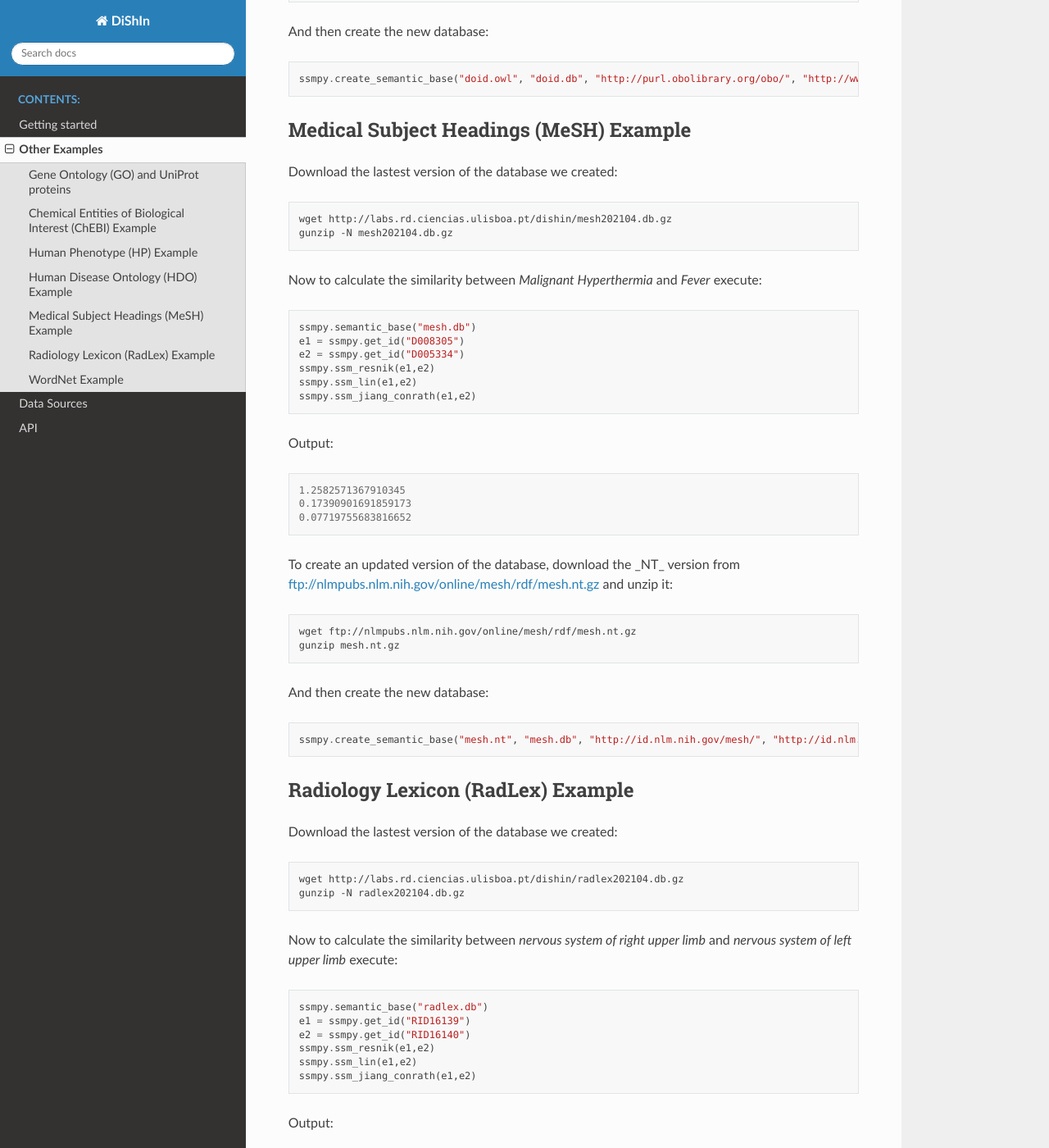
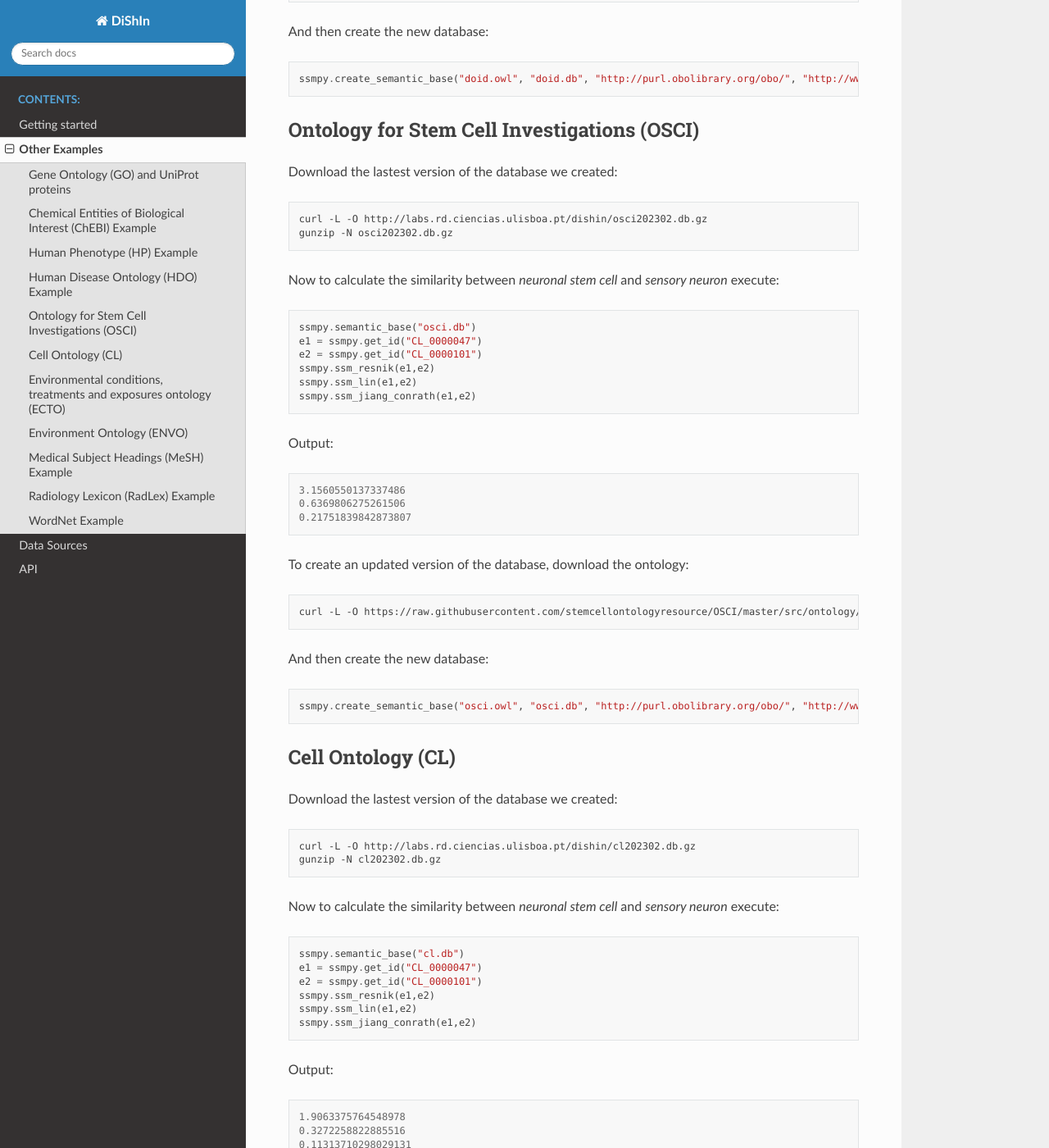
Before and after one commit to lasigeBioTM/DiShIn, a Sphinx documentation site: the page built from docs/other_examples.rst, in a window 1280 px wide and 1400 px high, scrolled down 3778 px. Shown: the whole window at 82% size. Built offline with Sphinx 7.4.7 and the Read the Docs theme 2.0.0, drawn with Linux system fonts in a browser that asks for light colours; some of the changed text lies outside the part shown.

Commit message:
documentation update

```diff
--- a/docs/other_examples.rst
+++ b/docs/other_examples.rst
@@ -13,8 +13,8 @@ Download the latest version of the database we created:
 
 .. code:: shell
 
-     wget http://labs.rd.ciencias.ulisboa.pt/dishin/go202104.db.gz
-     gunzip -N go202104.db.gz
+     curl -L -O http://labs.rd.ciencias.ulisboa.pt/dishin/go202302.db.gz
+     gunzip -N go202302.db.gz
 
 Now to calculate the similarity between *maltose biosynthetic process*
 and *maltose catabolic process*, first we need to obtain the semantic base IDs of those concepts:
@@ -57,17 +57,16 @@ Output:
 
 .. code:: python
 
-  0.6015115682274214
-  0.12201023476842265
-  0.09317326288224918
-
+   0.47838902966531843
+   0.09255485176480098
+   0.09036345699860157
 
 To create an updated version of the database, download the ontology and annotations:
 
 .. code:: shell
 
-    wget http://purl.obolibrary.org/obo/go.owl
-    wget http://geneontology.org/gene-associations/goa_uniprot_all_noiea.gaf.gz
+    curl -L -O http://purl.obolibrary.org/obo/go.owl
+    curl -L -O http://geneontology.org/gene-associations/goa_uniprot_all_noiea.gaf.gz
     gunzip goa_uniprot_all_noiea.gaf.gz
 
 The annotations will be used to calculate the extrinsic information content.
@@ -88,8 +87,8 @@ Download the lastest version of the database we created:
 
 .. code:: shell
 
-     wget http://labs.rd.ciencias.ulisboa.pt/dishin/chebi202104.db.gz
-     gunzip -N chebi202104.db.gz
+     curl -L -O http://labs.rd.ciencias.ulisboa.pt/dishin/chebi202302.db.gz
+     gunzip -N chebi202302.db.gz
 
 
 Now to calculate the similarity between *aripiprazole* and *bithionol*
@@ -109,15 +108,15 @@ Output:
 
 .. code:: python
 
-     1.4393842298350599
-     0.12935491517581163
-     0.049077257018319796
+     1.476632415671022
+     0.13064609500712546
+     0.048421904489541145
 
 To create an updated version of the database, download the ontology:
 
 .. code:: shell
 
-    wget http://purl.obolibrary.org/obo/chebi/chebi_lite.owl
+    curl -L -O http://purl.obolibrary.org/obo/chebi/chebi_lite.owl
 
 And then create the new database:
 
@@ -133,8 +132,8 @@ Download the lastest version of the database we created:
 
 .. code:: shell
 
-     wget http://labs.rd.ciencias.ulisboa.pt/dishin/hp202104.db.gz
-     gunzip -N hp202104.db.gz
+     curl -L -O http://labs.rd.ciencias.ulisboa.pt/dishin/hp202302.db.gz
+     gunzip -N hp202302.db.gz
 
 Now to calculate the similarity between *Optic nerve coloboma* and
 *Optic nerve dysplasia* execute:
@@ -152,16 +151,15 @@ Output:
 
 .. code:: python
 
-    4.593979372426621
-    0.5118244533189668
-    0.10242304162282165
-
+    4.617876786673204
+    0.5108021406767812
+    0.10157307132754399
 
 To create an updated version of the database, download the ontology:
 
 .. code:: shell
 
-    wget http://purl.obolibrary.org/obo/hp.owl
+    curl -L -O http://purl.obolibrary.org/obo/hp.owl
 
 And then create the new database:
 
@@ -177,8 +175,8 @@ Download the lastest version of the database we created:
 
 .. code:: shell
 
-     wget http://labs.rd.ciencias.ulisboa.pt/dishin/doid202104.db.gz
-     gunzip -N doid202104.db.gz
+     curl -L -O http://labs.rd.ciencias.ulisboa.pt/dishin/doid202302.db.gz
+     gunzip -N doid202302.db.gz
 
 Now to calculate the similarity between *Asthma* and *Lung cancer*
 execute:
@@ -196,21 +194,190 @@ Output:
 
 .. code:: python
 
-    2.3627836143597176
-    0.4328907089097581
-    0.13906777879867938
+    2.4006601711893345
+    0.4363310773119593
+    0.13884016970564805
 
 To create an updated version of the database, download the ontology:
 
 .. code:: shell
 
-     wget http://purl.obolibrary.org/obo/doid.owl
+     curl -L -O http://purl.obolibrary.org/obo/doid.owl
 
 And then create the new database:
 
 .. code:: python
 
     ssmpy.create_semantic_base("doid.owl", "doid.db", "http://purl.obolibrary.org/obo/", "http://www.w3.org/2000/01/rdf-schema#subClassOf", '')
+
+Ontology for Stem Cell Investigations (OSCI)
+~~~~~~~~~~~~~~~~~~~~~~~~~~~~~~~~~~~~~~~~~~~~~
+
+Download the lastest version of the database we created:
+
+.. code:: shell
+
+     curl -L -O http://labs.rd.ciencias.ulisboa.pt/dishin/osci202302.db.gz
+     gunzip -N osci202302.db.gz
+
+Now to calculate the similarity between *neuronal stem cell* and *sensory neuron*
+execute:
+
+.. code:: python
+
+    ssmpy.semantic_base("osci.db")
+    e1 = ssmpy.get_id("CL_0000047")
+    e2 = ssmpy.get_id("CL_0000101")
+    ssmpy.ssm_resnik(e1,e2)
+    ssmpy.ssm_lin(e1,e2)
+    ssmpy.ssm_jiang_conrath(e1,e2)
+
+Output:
+
+.. code:: python
+
+    3.1560550137337486
+    0.6369806275261506
+    0.21751839842873807
+
+To create an updated version of the database, download the ontology:
+
+.. code:: shell
+
+     curl -L -O https://raw.githubusercontent.com/stemcellontologyresource/OSCI/master/src/ontology/osci.owl
+
+And then create the new database:
+
+.. code:: python
+
+    ssmpy.create_semantic_base("osci.owl", "osci.db", "http://purl.obolibrary.org/obo/", "http://www.w3.org/2000/01/rdf-schema#subClassOf", '')
+
+Cell Ontology (CL)
+~~~~~~~~~~~~~~~~~~
+
+Download the lastest version of the database we created:
+
+.. code:: shell
+
+     curl -L -O http://labs.rd.ciencias.ulisboa.pt/dishin/cl202302.db.gz
+     gunzip -N cl202302.db.gz
+
+Now to calculate the similarity between *neuronal stem cell* and *sensory neuron*
+execute:
+
+.. code:: python
+
+    ssmpy.semantic_base("cl.db")
+    e1 = ssmpy.get_id("CL_0000047")
+    e2 = ssmpy.get_id("CL_0000101")
+    ssmpy.ssm_resnik(e1,e2)
+    ssmpy.ssm_lin(e1,e2)
+    ssmpy.ssm_jiang_conrath(e1,e2)
+
+Output:
+
+.. code:: python
+
+    1.9063375764548978
+    0.3272258822885516
+    0.11313710298029131
+
+To create an updated version of the database, download the ontology:
+
+.. code:: shell
+
+     curl -L -O http://purl.obolibrary.org/obo/cl.owl
+
+And then create the new database:
+
+.. code:: python
+
+    ssmpy.create_semantic_base("cl.owl", "cl.db", "http://purl.obolibrary.org/obo/", "http://www.w3.org/2000/01/rdf-schema#subClassOf", '')
+
+Environmental conditions, treatments and exposures ontology (ECTO)
+~~~~~~~~~~~~~~~~~~~~~~~~~~~~~~~~~~~~~~~~~~~~~~~~~~~~~~~~~~~~~~~~~~
+
+Download the lastest version of the database we created:
+
+.. code:: shell
+
+     curl -L -O http://labs.rd.ciencias.ulisboa.pt/dishin/ecto202302.db.gz
+     gunzip -N ecto202302.db.gz
+
+Now to calculate the similarity between *water vapour saturated air* and *pressure of air*
+execute:
+
+.. code:: python
+
+    ssmpy.semantic_base("ecto.db")
+    e1 = ssmpy.get_id("ENVO:01000829")
+    e2 = ssmpy.get_id("ENVO:09200011")
+    ssmpy.ssm_resnik(e1,e2)
+    ssmpy.ssm_lin(e1,e2)
+    ssmpy.ssm_jiang_conrath(e1,e2)
+
+Output:
+
+.. code:: python
+
+    0.4783673341124399
+    0.052996013929053794
+    0.05526015750810917
+
+To create an updated version of the database, download the ontology:
+
+.. code:: shell
+
+     curl -L -O http://purl.obolibrary.org/obo/ecto.owl
+
+And then create the new database:
+
+.. code:: python
+
+    ssmpy.create_semantic_base("ecto.owl", "ecto.db", "http://purl.obolibrary.org/obo/", "http://www.w3.org/2000/01/rdf-schema#subClassOf", '')
+
+Environment Ontology (ENVO)
+~~~~~~~~~~~~~~~~~~~~~~~~~~~
+
+Download the lastest version of the database we created:
+
+.. code:: shell
+
+     curl -L -O http://labs.rd.ciencias.ulisboa.pt/dishin/envo202302.db.gz
+     gunzip -N envo202302.db.gz
+
+Now to calculate the similarity between *water vapour saturated air* and *pressure of air*
+execute:
+
+.. code:: python
+
+    ssmpy.semantic_base("envo.db")
+    e1 = ssmpy.get_id("ENVO:01000829")
+    e2 = ssmpy.get_id("ENVO:09200011")
+    ssmpy.ssm_resnik(e1,e2)
+    ssmpy.ssm_lin(e1,e2)
+    ssmpy.ssm_jiang_conrath(e1,e2)
+
+Output:
+
+.. code:: python
+
+    0.10095128489526445
+    0.012723633698085534
+    0.06000093158424831
+
+To create an updated version of the database, download the ontology:
+
+.. code:: shell
+
+     curl -L -O http://purl.obolibrary.org/obo/envo.owl
+
+And then create the new database:
+
+.. code:: python
+
+    ssmpy.create_semantic_base("envo.owl", "envo.db", "http://purl.obolibrary.org/obo/", "http://www.w3.org/2000/01/rdf-schema#subClassOf", '')
+
 
 Medical Subject Headings (MeSH) Example
 ~~~~~~~~~~~~~~~~~~~~~~~~~~~~~~~~~~~~~~~
@@ -219,8 +386,8 @@ Download the lastest version of the database we created:
 
 .. code:: shell
 
-     wget http://labs.rd.ciencias.ulisboa.pt/dishin/mesh202104.db.gz
-     gunzip -N mesh202104.db.gz
+     curl -L -O http://labs.rd.ciencias.ulisboa.pt/dishin/mesh202302.db.gz
+     gunzip -N mesh202302.db.gz
 
 Now to calculate the similarity between *Malignant Hyperthermia* and *Fever*
 execute:
@@ -238,15 +405,16 @@ Output:
 
 .. code:: python
 
-    1.2582571367910345
-    0.17390901691859173
-    0.07719755683816652
+    3.652230798230297
+    0.510133103212917
+    0.1247773485102854
+
 
 To create an updated version of the database, download the _NT_ version from ftp://nlmpubs.nlm.nih.gov/online/mesh/rdf/mesh.nt.gz and unzip it:
 
 .. code:: shell
 
-     wget ftp://nlmpubs.nlm.nih.gov/online/mesh/rdf/mesh.nt.gz
+     curl -L -O ftp://nlmpubs.nlm.nih.gov/online/mesh/rdf/mesh.nt.gz
      gunzip mesh.nt.gz
 
 And then create the new database:
@@ -262,8 +430,8 @@ Download the lastest version of the database we created:
 
 .. code:: shell
 
-     wget http://labs.rd.ciencias.ulisboa.pt/dishin/radlex202104.db.gz
-     gunzip -N radlex202104.db.gz
+     curl -L -O http://labs.rd.ciencias.ulisboa.pt/dishin/radlex202302.db.gz
+     gunzip -N radlex202302.db.gz
 
 
 Now to calculate the similarity between *nervous system of right upper
@@ -302,8 +470,8 @@ Download the lastest version of the database we created:
 
 .. code:: shell
 
-     wget http://labs.rd.ciencias.ulisboa.pt/dishin/wordnet202104.db.gz
-     gunzip -N wordnet202104.db.gz
+     curl -L -O http://labs.rd.ciencias.ulisboa.pt/dishin/wordnet202302.db.gz
+     gunzip -N wordnet202302.db.gz
 
 
 Now to calculate the similarity between the nouns *ambulance* and
@@ -330,7 +498,7 @@ To create an updated version of the database, download the ontology:
 
 .. code:: shell
 
-    wget http://www.w3.org/2006/03/wn/wn20/rdf/wordnet-hyponym.rdf
+    curl -L -O http://www.w3.org/2006/03/wn/wn20/rdf/wordnet-hyponym.rdf
 
 And then create the new database:
 
```
Also changed, not shown: other parts of docs/other_examples.rst (+3 -3 lines), README.md (+4 -4 lines), docs/data_sources.rst (+29 -8 lines).
